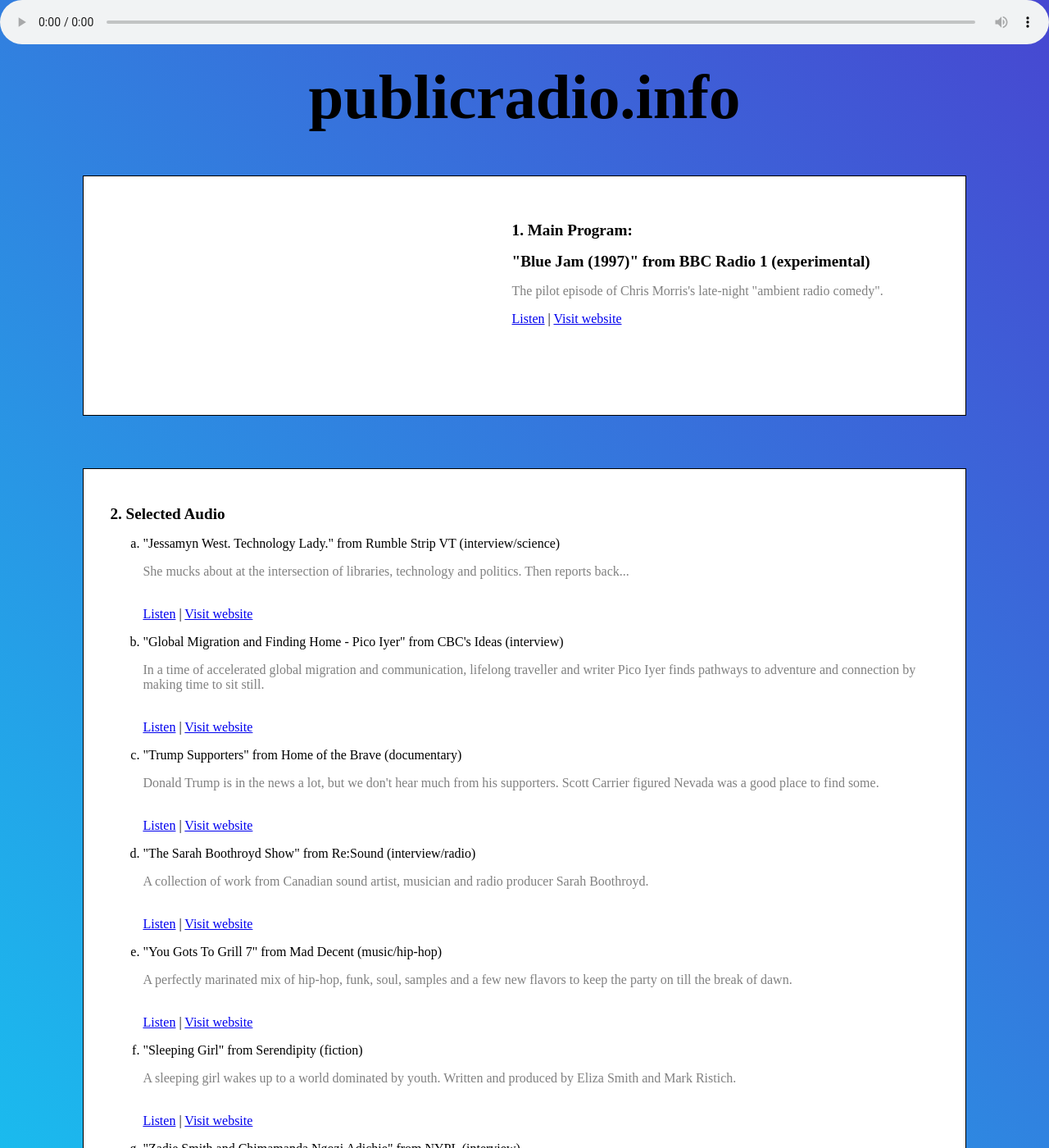
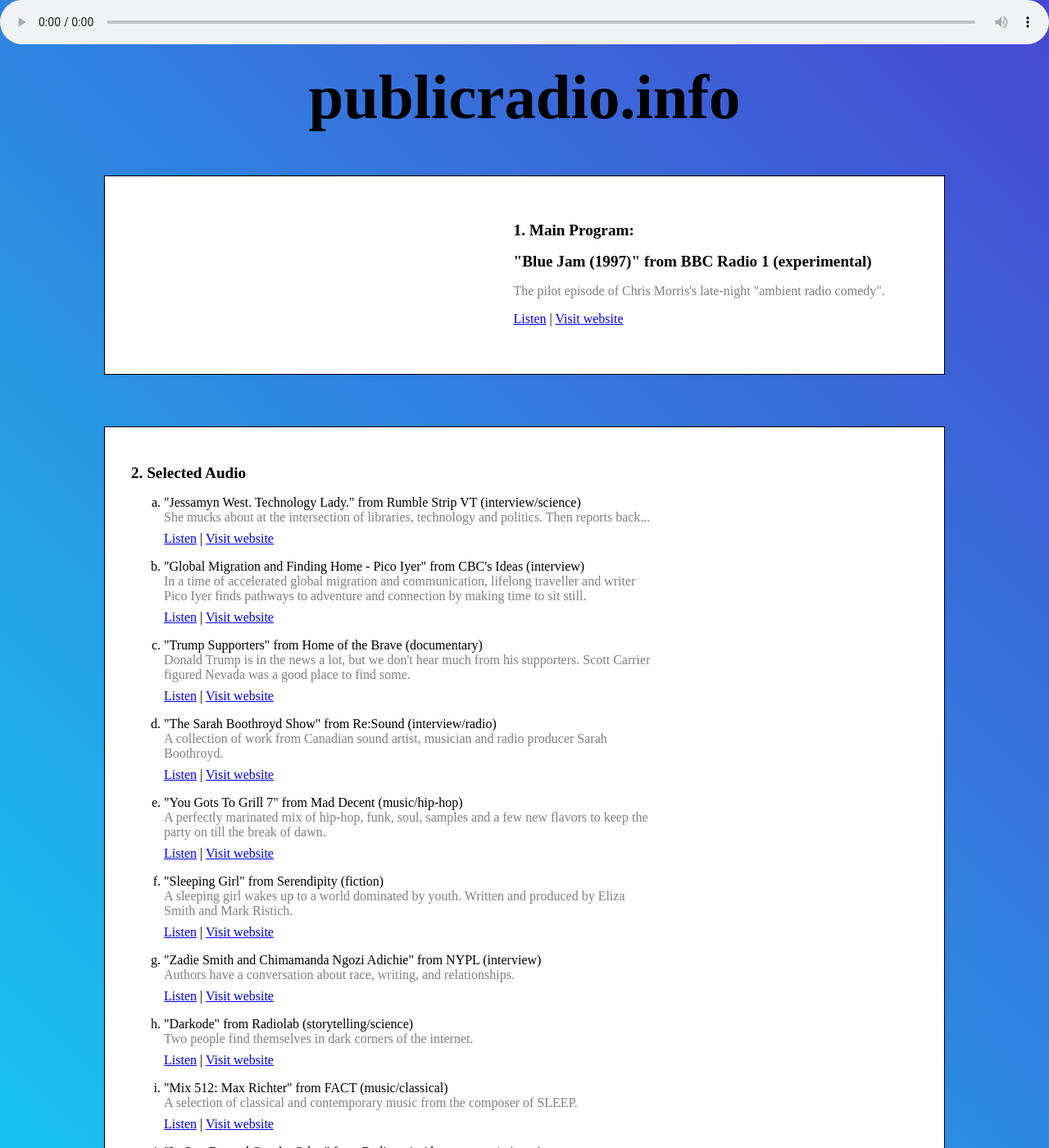
Before and after one commit to radioopensource/dotinfo, a Jekyll site: the page built from index.html, in a window 1280 px wide and 1400 px high. Shown: the whole window at 82% size. Built offline with Jekyll 4.4.1, drawn with Linux system fonts in a browser that asks for light colours; nearby versions of some CDN libraries; some of the changed text lies outside the part shown.

Commit message:
add max width to content

```diff
--- a/_includes/content.html
+++ b/_includes/content.html
@@ -1,6 +1,6 @@
 {% assign collection = site.c201510 %}
 
-<div class="main_program">
+<div class="main_program module">
 
   {% assign main = collection[0] %}
 
@@ -19,21 +19,24 @@
 
 </div>
 
-<div id="selected">
+<div id="selected" class="module">
+  <div class="content">
      <h1>2. <strong>Selected Audio</strong></h1>
      <ol type="a">
         {% for pick in collection %}
           <li> "{{ pick.title }}" from {{ pick.series }} ({{ pick.genre }}) {% if pick.explicit == "true" %} (explicit) {% endif %}
-        <br />
-        <p class="description"> {{ pick.description }} </p>
-        <br />
-        <a class="listen" href="{{ pick.audio }}">Listen</a> {% if pick.website %} | <a href="{{ pick.website }}">Visit website</a> {% endif %} {% if pick.feed %} {% endif %} <p>
+            <div class="description"> {{ pick.description }} </div>
+            <div class="links">
+              <a class="listen" href="{{ pick.audio }}">Listen</a> {% if pick.website %} |
+              <a href="{{ pick.website }}">Visit website</a> {% endif %} {% if pick.feed %} {% endif %}
+            </div>
           </li>
         {% endfor %}
       </ol>
   </div>
+</div>
 
-<div id="news">
+<div id="news" class="module">
   <h1>3. Latest News</h1>
   <ol type="a">
     {% for feed in site.data.feeds %}
@@ -55,7 +58,8 @@
   {% endfor %}
 </div -->
 
-<div id="about">
+<div id="about" class="module">
+  <div class="content">
     <h1>4. About</h1>
     {% assign meta = site.data.meta %}
     <p>This site is currently under construction.</p>
@@ -63,7 +67,8 @@
     <p>Publicradio.info is a homepage for noncommercial news, culture, and arts.</p>
 
     <p>This website is volunteer-run. Content edited by Conor Gillies, Annie McEwen, and Audrey Mardavich. Development by Eve Asher, Chris Kalafarski, Kathy Tu, and Alex Silva on
-    <a href="https://github.com/radioopensource/dotinfo">Github</a>. Say hello: <a href="mailto:contact@publicradio.info">contact@publicradio.info</a>.
+      <a href="https://github.com/radioopensource/dotinfo">Github</a>.
+      Say hello: <a href="mailto:contact@publicradio.info">contact@publicradio.info</a>.
     </p>
 
     <p>
@@ -77,3 +82,4 @@
     <p>Updated monthly |  Last update: {{ meta.last_update }}</p>
     <p>Each issue available via podcast: [iTunes] | [RSS]</p>
   </div>
+</div>
--- a/css/styles.css
+++ b/css/styles.css
@@ -1,4 +1,3 @@
-
 body {
   background: linear-gradient(45deg, #00FFFF, #4747D1);
 }
@@ -17,6 +16,7 @@
   margin-bottom: 4%;
   text-align: center;
 }
+
 header div {
   margin: 0 0 0 0;
   width: 100%;
@@ -42,18 +42,27 @@
   -webkit-filter: drop-shadow(12px 12px 10px rgba(0,0,0,1));
 }
 
-
-div {
+.module {
   text-align: left;
   margin: 0 auto;
   margin-bottom: 5%;
   padding: 2em;
   width: 80%;
+  max-width: 60em;
   background-color: #fff;
 }
 
+.content {
+  max-width: 40em;
+}
+
 .description {
-  color: gray
+  color: gray;
+  margin-bottom: 0.5em;
+}
+
+.links {
+  margin-bottom: 1em;
 }
 
 .main_program {
@@ -79,7 +88,6 @@
 
 div#selected {
   border: 1px solid black;
-
 }
 
 div#selected ol li:first-child {
@@ -88,19 +96,15 @@
 
 div#news {
   border: 1px solid black;
-
 }
-
 
 div#about {
   border: 1px solid black;
-
 }
 
 footer img {
   border: 1px solid #000;
 }
-
 
 @media (max-width: 540px) {
 
```
Also changed, not shown: _c201510/000.md (+1 -1 lines), 4 other files. Lines whose indentation alone changed are shown as unchanged.
